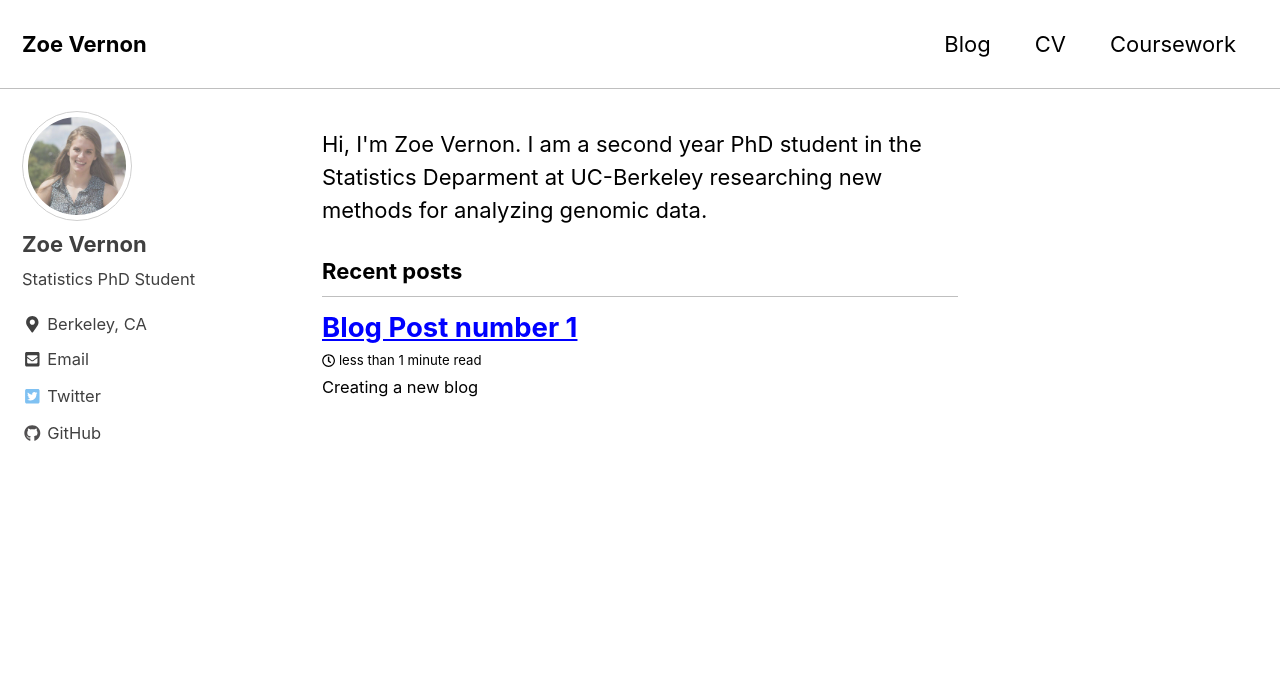
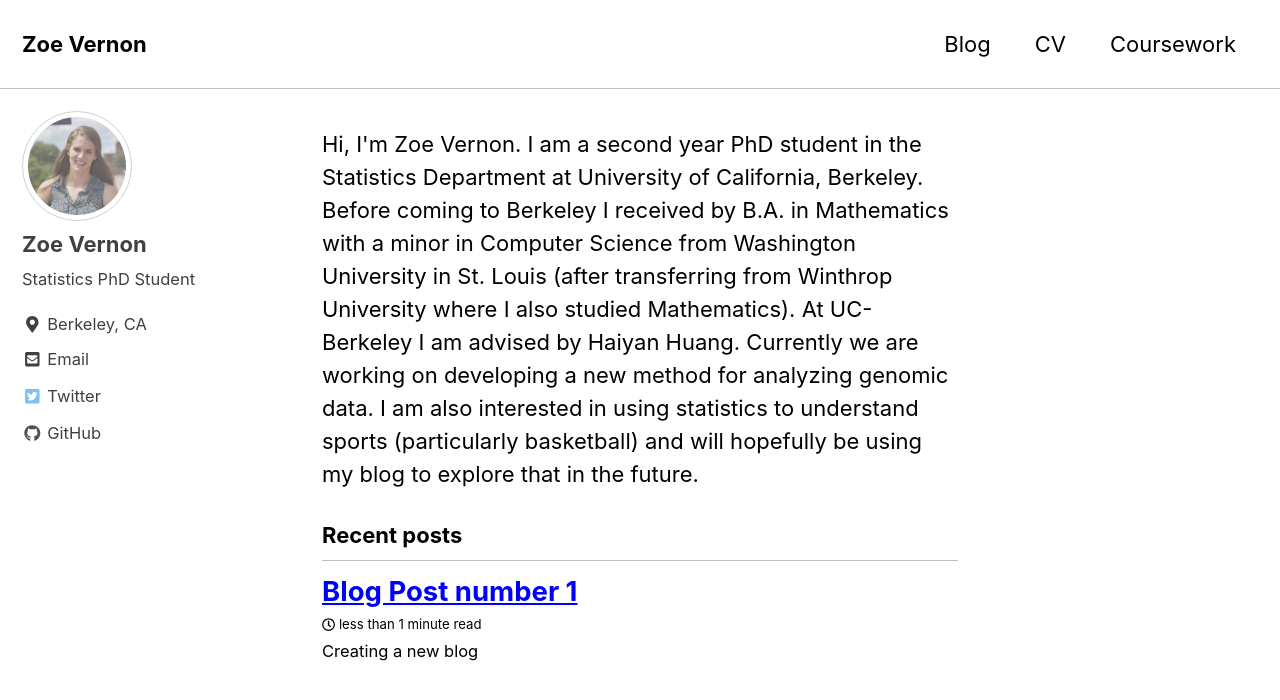
Before and after one commit to zoevernon/Personal-website, a Jekyll site: the page built from index.html, in a window 1280 px wide and 900 px high. Shown: the top 700 px of the window. Built offline with Jekyll 4.4.1, drawn with Linux system fonts in a browser that asks for light colours; nearby versions of some CDN libraries; the list of posts is cut into pages by our own code.

Commit message:
Update index.html

```diff
--- a/index.html
+++ b/index.html
@@ -3,4 +3,8 @@ layout: home
 author_profile: true
 ---
 
-Hi, I'm Zoe Vernon.  I am a second year PhD student in the Statistics Deparment at UC-Berkeley researching new methods for analyzing genomic data.
+Hi, I'm Zoe Vernon.  I am a second year PhD student in the Statistics Department at University of California, Berkeley. Before coming to Berkeley I received by B.A. in Mathematics with a minor in Computer Science from Washington University in St. Louis (after transferring from Winthrop University where I also studied Mathematics).
+
+At UC-Berkeley I am advised by Haiyan Huang.  Currently we are working on developing a new method for analyzing genomic data.
+
+I am also interested in using statistics to understand sports (particularly basketball) and will hopefully be using my blog to explore that in the future.
```
